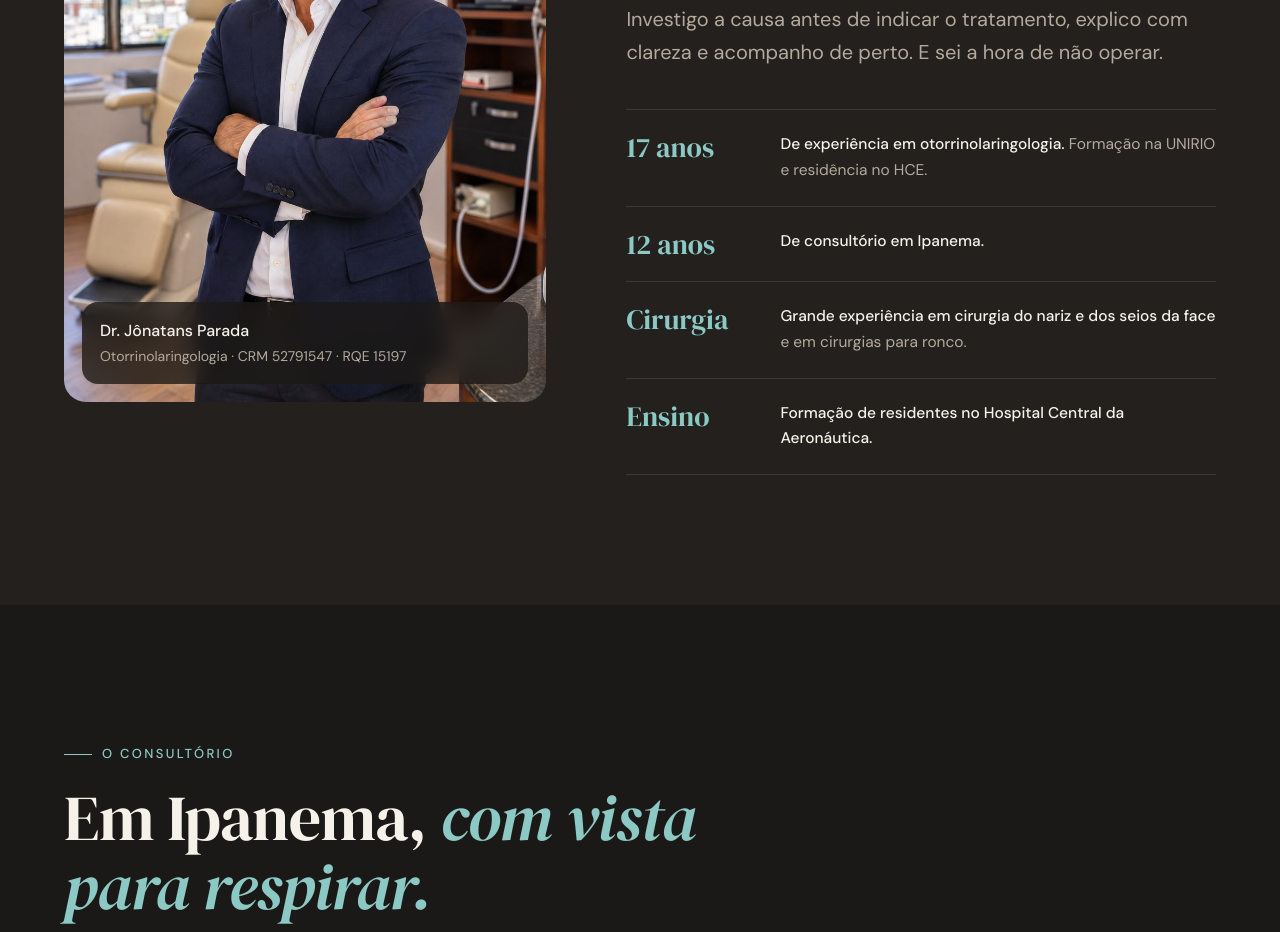
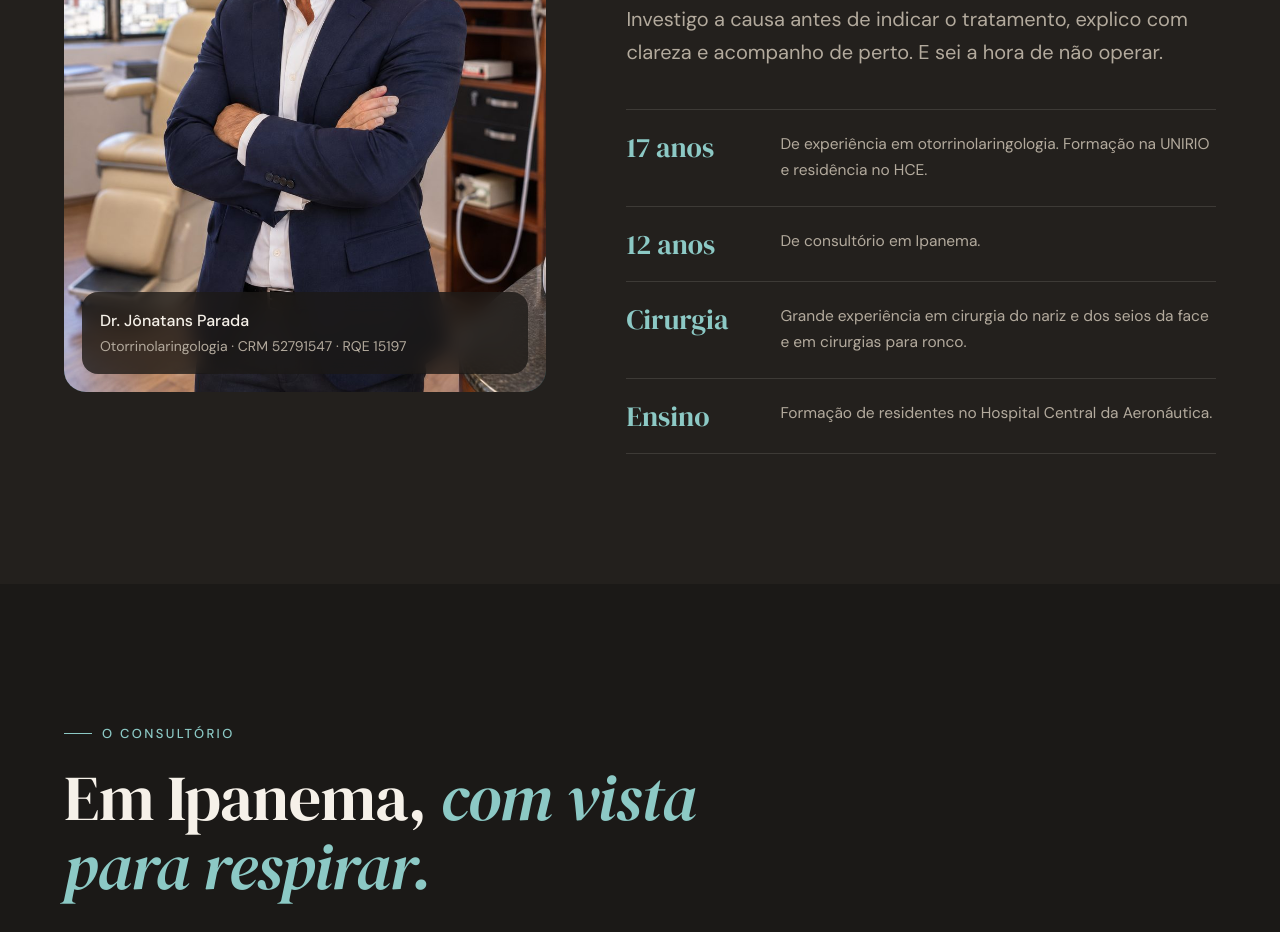
Before and after one commit to Jonatansjps/Marketing-Digital, a plain HTML site: page index.html in a window 1280 px wide. Shown: the part 7134-8066 px from the top of the page. Drawn offline with Linux system fonts and the light colour scheme.

Commit message:
Sobre mim: marcos com o mesmo tipo de letra (sem negrito misturado)
Co-Authored-By: Claude Opus 5.5 <noreply@anthropic.com>
Claude-Session: https://claude.ai/code/session_01VgVNr4fUVsa8eW4azGs4At

```diff
--- a/index.html
+++ b/index.html
@@ -570,10 +570,10 @@ footer{border-top:1px solid var(--line);padding:70px 0 40px;font-size:15px;color
       <h2 class="rv d1">Precisão de cirurgião, <em>calma de quem escuta.</em></h2>
       <p class="lead rv d2">Investigo a causa antes de indicar o tratamento, explico com clareza e acompanho de perto. E sei a hora de não operar.</p>
       <div class="marcos">
-        <div class="marco-item rv"><strong>17 anos</strong><p><b>De experiência em otorrinolaringologia.</b> Formação na UNIRIO e residência no HCE.</p></div>
-        <div class="marco-item rv d1"><strong>12 anos</strong><p><b>De consultório em Ipanema.</b></p></div>
-        <div class="marco-item rv d2"><strong>Cirurgia</strong><p><b>Grande experiência em cirurgia do nariz e dos seios da face</b> e em cirurgias para ronco.</p></div>
-        <div class="marco-item rv d3"><strong>Ensino</strong><p><b>Formação de residentes no Hospital Central da Aeronáutica.</b></p></div>
+        <div class="marco-item rv"><strong>17 anos</strong><p>De experiência em otorrinolaringologia. Formação na UNIRIO e residência no HCE.</p></div>
+        <div class="marco-item rv d1"><strong>12 anos</strong><p>De consultório em Ipanema.</p></div>
+        <div class="marco-item rv d2"><strong>Cirurgia</strong><p>Grande experiência em cirurgia do nariz e dos seios da face e em cirurgias para ronco.</p></div>
+        <div class="marco-item rv d3"><strong>Ensino</strong><p>Formação de residentes no Hospital Central da Aeronáutica.</p></div>
       </div>
     </div>
   </div>
```
